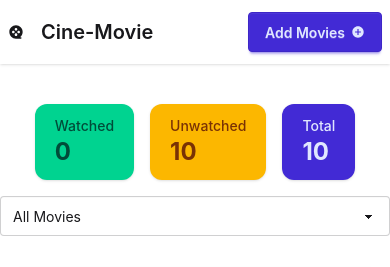
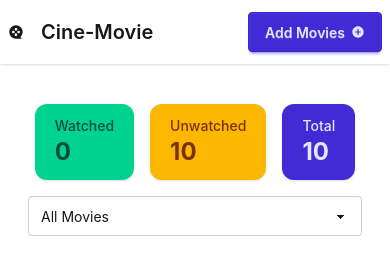
Before and after one commit to tanvirislam06408/cine-moves, a React (Vite) app: page / in a window 390 px wide. Shown: the top 267 px of the page. Built offline with nearby package versions, Linux system fonts and the light colour scheme.

Commit message:
add delete functionality to Movies and MovieCard components

```diff
--- a/src/components/movies/Movies.jsx
+++ b/src/components/movies/Movies.jsx
@@ -116,11 +116,18 @@ const Movies = () => {
                 ? unwatchedMovies
                 : movies;
 
+
+    const deleteMovie = (id) => {
+        setMovies(prevMovies =>
+            prevMovies.filter(movie => movie.id !== id)
+        );
+    };
+
     return (
         <div className='container mx-auto mt-10 min-h-screen'>
-            <div className="flex flex-col  md:flex-row-reverse justify-between items-center gap-4 mb-8">
+            <div className="flex flex-col  md:flex-row-reverse justify-between px-7 md:px-0 items-center gap-4 mb-8">
 
-                {/* Stats */}
+
                 <div className="flex gap-4">
 
                     <div className="bg-success text-success-content rounded-xl px-5 py-3 shadow">
@@ -146,7 +153,6 @@ const Movies = () => {
 
                 </div>
 
-                {/* Filter */}
                 <div className="w-full md:w-56">
                     <select
                         className="select select-bordered w-full"
@@ -165,6 +171,7 @@ const Movies = () => {
                     <MovieCard
                         key={movie.id}
                         movie={movie}
+                        onDelete={deleteMovie}
                         onToggleWatched={toggleWatched}
                     />
                 ))}
--- a/src/components/shared/movieCard/MovieCard.jsx
+++ b/src/components/shared/movieCard/MovieCard.jsx
@@ -1,7 +1,7 @@
 import React from 'react';
 import { MdDeleteForever } from 'react-icons/md';
 
-const MovieCard = ({ movie, onToggleWatched }) => {
+const MovieCard = ({ movie, onToggleWatched,onDelete }) => {
     const { id, poster, title, genre, watched, releaseYear } = movie;
 
     return (
@@ -26,7 +26,7 @@ const MovieCard = ({ movie, onToggleWatched }) => {
                         </div>
                     </div>
                     <div className="card-actions flex items-center justify-between">
-                        <MdDeleteForever className='text-xl' />
+                        <MdDeleteForever onClick={()=>onDelete(id)} className='text-xl' />
                         <button onClick={() => onToggleWatched(id)} className="btn btn-primary">
                             {watched ? 'UnWatch' : 'Watch'}
                         </button>
```
